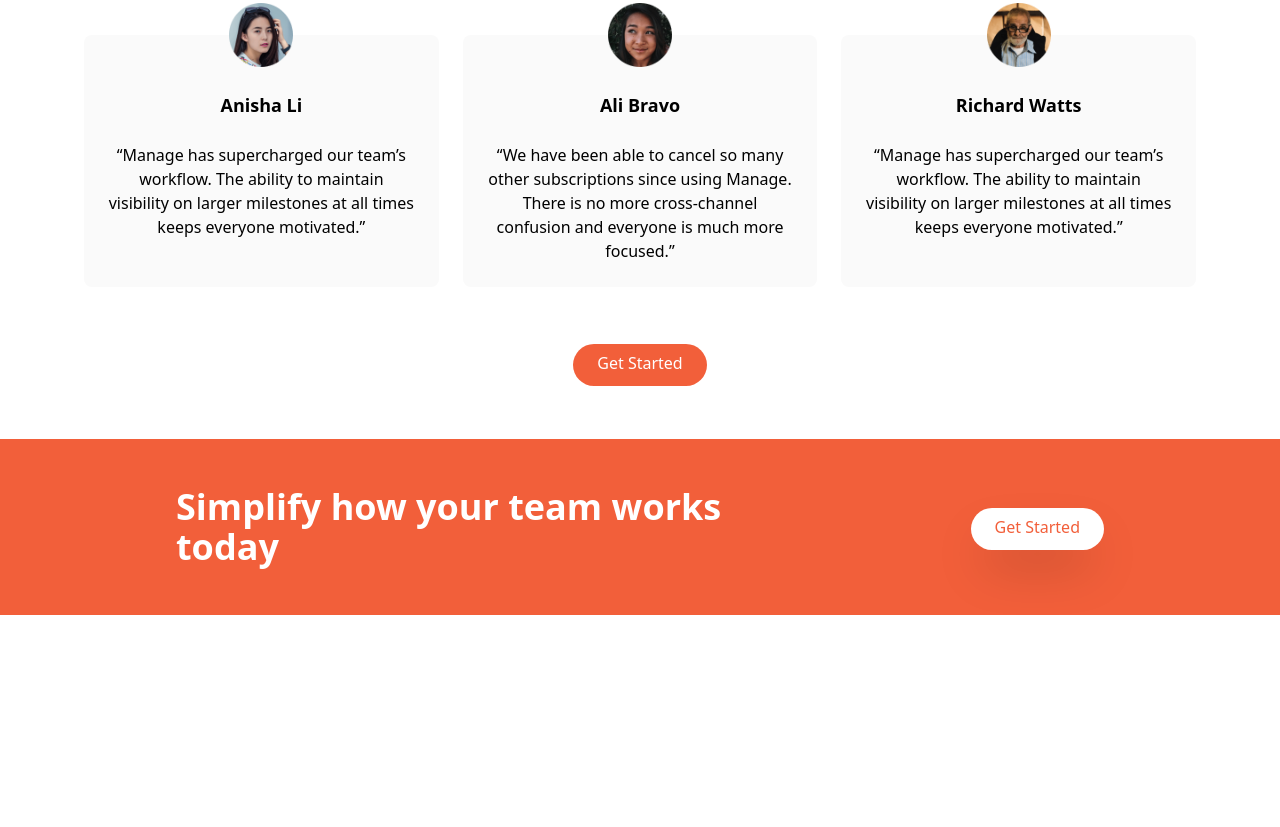
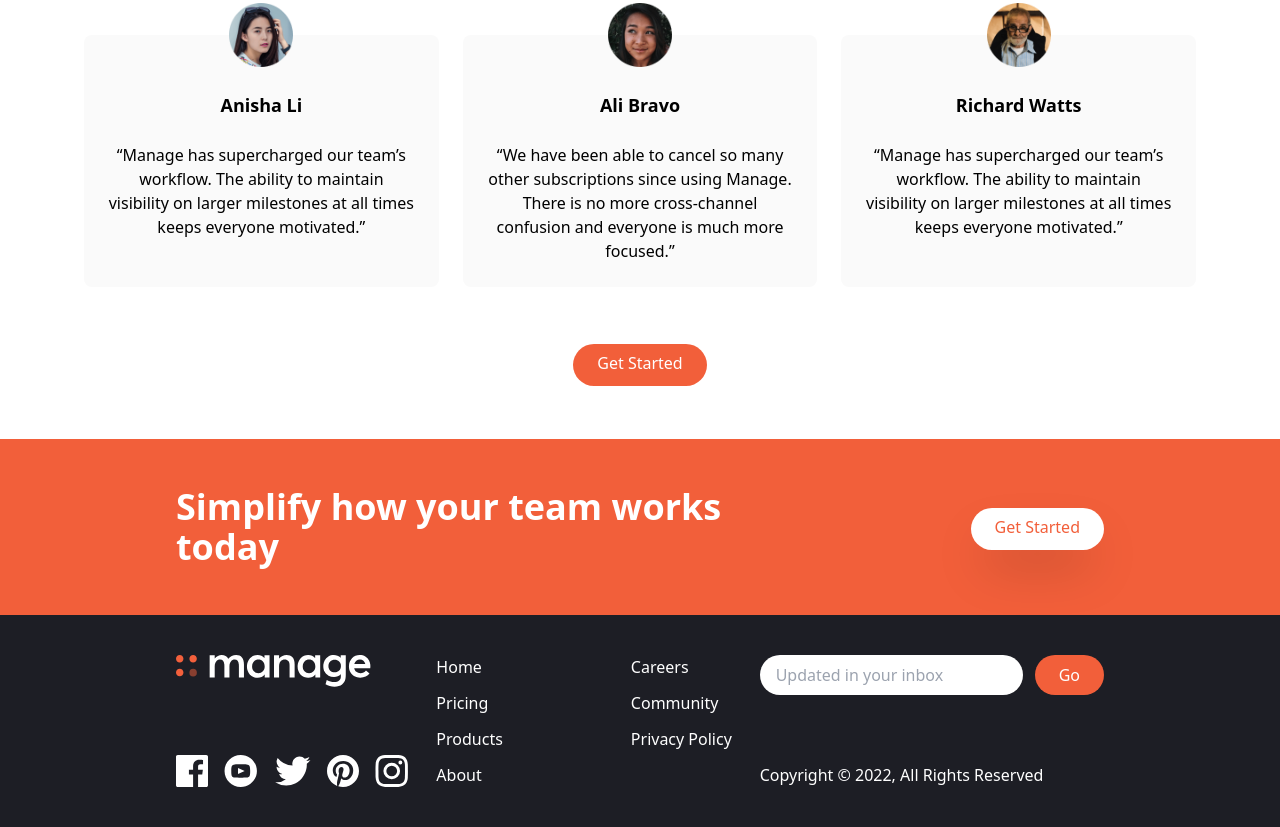
Before and after one commit to PeterSYoo/landing-page-with-tailwindcss, a website: page src/index.html in a window 1280 px wide. Shown: the part 1369-2196 px from the top of the page. Before the commit the page ends 1984 px from the top, so only its background shows below. Drawn offline with Linux system fonts and the light colour scheme.

Commit message:
wip: adds footer section

```diff
--- a/src/index.html
+++ b/src/index.html
@@ -205,6 +205,77 @@
       </div>
     </div>
   </section>
+
+  <!-- Footer -->
+  <footer class="bg-veryDarkBlue">
+    <!-- Flex Container -->
+    <div class="container flex flex-col-reverse justify-between px-6 py-10 mx-auto space-y-8 md:flex-row md:space-y-0">
+      <!-- Logo and social links container -->
+      <div
+        class="flex flex-col-reverse items-center justify-between space-y-12 md:flex-col md:space-y-0 md:items-start">
+        <div class="mx-auto my-6 text-center text-white md:hidden">
+          Copyright &copy; 2022, All Rights Reserved
+        </div>
+        <!-- Logo -->
+        <div>
+          <img src="img/logo-white.svg" class="h-8" alt="" />
+        </div>
+        <!-- Social Links Container -->
+        <div class="flex justify-center space-x-4">
+          <!-- Link 1 -->
+          <a href="#">
+            <img src="img/icon-facebook.svg" alt="" class="h-8" />
+          </a>
+          <!-- Link 2 -->
+          <a href="#">
+            <img src="img/icon-youtube.svg" alt="" class="h-8" />
+          </a>
+          <!-- Link 3 -->
+          <a href="#">
+            <img src="img/icon-twitter.svg" alt="" class="h-8" />
+          </a>
+          <!-- Link 4 -->
+          <a href="#">
+            <img src="img/icon-pinterest.svg" alt="" class="h-8" />
+          </a>
+          <!-- Link 5 -->
+          <a href="#">
+            <img src="img/icon-instagram.svg" alt="" class="h-8" />
+          </a>
+        </div>
+      </div>
+      <!-- List Container -->
+      <div class="flex justify-around space-x-32">
+        <div class="flex flex-col space-y-3 text-white">
+          <a href="#" class="hover:text-brightRed">Home</a>
+          <a href="#" class="hover:text-brightRed">Pricing</a>
+          <a href="#" class="hover:text-brightRed">Products</a>
+          <a href="#" class="hover:text-brightRed">About</a>
+        </div>
+        <div class="flex flex-col space-y-3 text-white">
+          <a href="#" class="hover:text-brightRed">Careers</a>
+          <a href="#" class="hover:text-brightRed">Community</a>
+          <a href="#" class="hover:text-brightRed">Privacy Policy</a>
+        </div>
+      </div>
+
+      <!-- Input Container -->
+      <div class="flex flex-col justify-between">
+        <form>
+          <div class="flex space-x-3">
+            <input type="text" class="flex-1 px-4 rounded-full focus:outline-none"
+              placeholder="Updated in your inbox" />
+            <button class="px-6 py-2 text-white rounded-full bg-brightRed hover:bg-brightRedLight focus:outline-none">
+              Go
+            </button>
+          </div>
+        </form>
+        <div class="hidden text-white md:block">
+          Copyright &copy; 2022, All Rights Reserved
+        </div>
+      </div>
+    </div>
+  </footer>
 </body>
 
 </html>
```
Also changed, not shown: dist/output.css.
